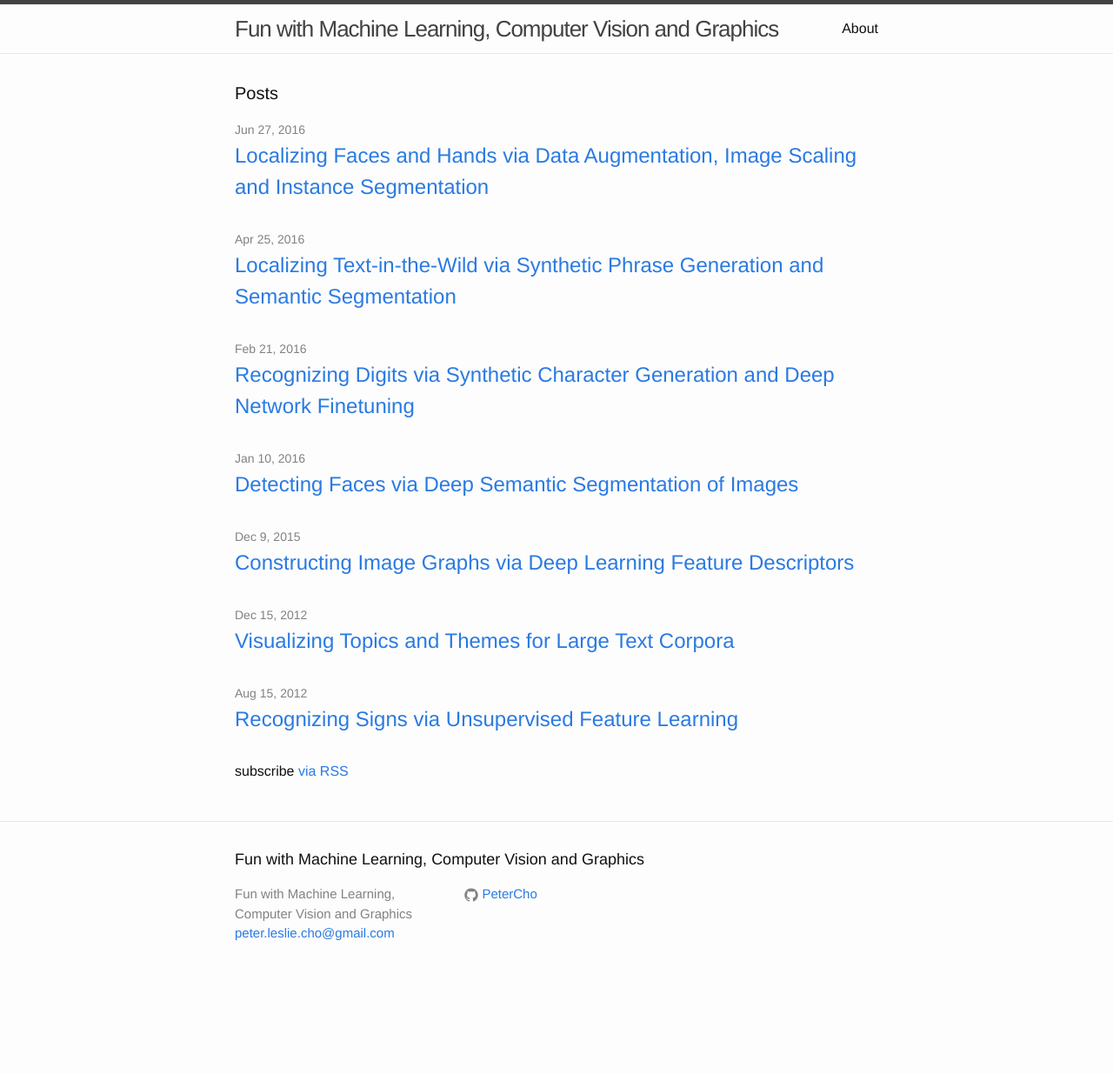
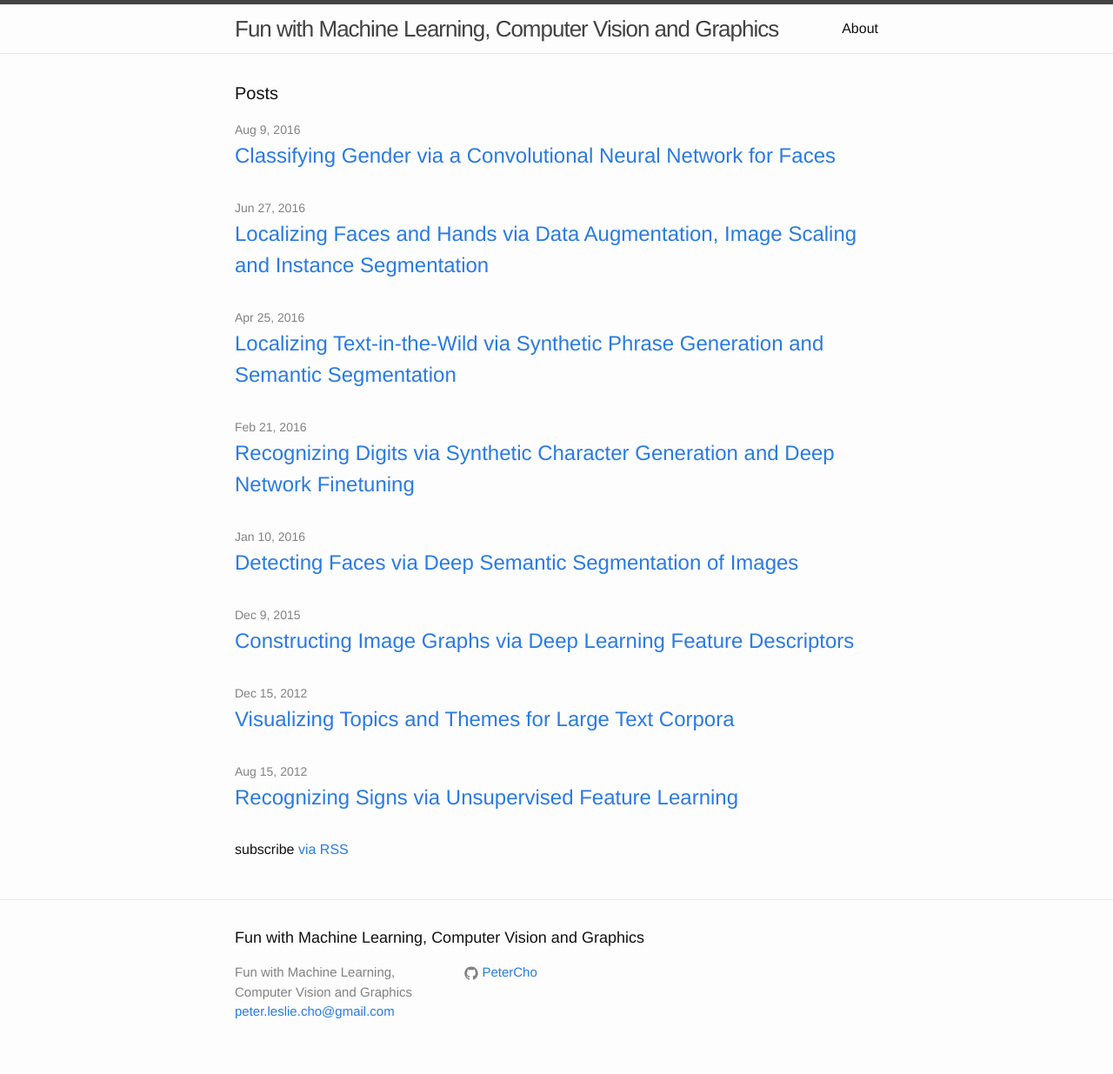
Before and after one commit to PeterCho/blog, a Jekyll site: the page built from index.html, in a window 1280 px wide. Shown: the whole page at 87% size. Built offline with Jekyll 4.4.1, drawn with Linux system fonts in a browser that asks for light colours; before the commit the page ends 1145 px from its top, so only the background shows below that; some of the changed lines change nothing that is shown.

Commit message:
Starting face gender post

```diff
--- a/_config.yml
+++ b/_config.yml
@@ -6,8 +6,8 @@
 # baseurl: "" # the subpath of your site, e.g. /blog/
 # url_github: "http://petercho.github.io" # the base hostname & protocol for your site
 # url_local: "http://127.0.0.1:4000" # the base hostname & protocol for your site
-# url: "http://127.0.0.1:4000" # the base hostname & protocol for your site
-url: "http://petercho.github.io" # the base hostname & protocol for your site
+url: "http://127.0.0.1:4000" # the base hostname & protocol for your site
+# url: "http://petercho.github.io" # the base hostname & protocol for your site
 # twitter_username: jekyllrb
 github_username:  PeterCho
 
--- /dev/null
+++ b/_posts/2016-08-09-cvml.markdown
@@ -0,0 +1,130 @@
+---
+layout: post
+title:  "Classifying Gender via a Convolutional Neural Network for Faces"
+date:   2016-08-09 12:00:00
+categories: Deep Learning
+---
+
+## Gender training data
+
+In an earlier blog post, we presented a first-attempt at face detection via
+deep semantic segmentation [1].  The initial results based upon 3K+
+training images were qualitatively encouraging.  But we noted a number of
+false negative and false positive results generated by our trained network.
+Moreover, two or more faces appearing close together in an image were
+sometimes merged together into a single segmentation region.  We also did
+not quantify the performance of our first-attempt system.  In this blog
+post, we return to the face detection problem and focus upon rectifying
+these earlier shortcomings.
+
+![FaceGender]({{site.url}}/blog/images/face_gender/training/image_03815_crowd_genders_01.png)
+*Fig. X. An image attributed with gender labels.  Purple [cyan]
+bounding boxes enclose female [male] faces.  Yellow bounding boxes mark
+persons for which we were significantly uncertain about their genders.*
+
+![FaceGender]({{site.url}}/blog/images/face_gender/training/training_chips_106x106.png)
+*Fig. X. Representative examples of annotated training images.  Red and
+cyan bounding boxes marking human faces and hands are best seen after
+zooming into these images.*
+
+
+![FaceGender]({{site.url}}/blog/images/face_gender/training/augmented_female_face.png)
+
+![FaceGender]({{site.url}}/blog/images/face_gender/training/augmented_male_face.png)
+*Fig. X. Representative examples of annotated training images.  Red and
+cyan bounding boxes marking human faces and hands are best seen after
+zooming into these images.*
+
+
+![FaceGender]({{site.url}}/blog/images/face_gender/training/non_face_training_samples.png)
+*Fig. X. Representative examples of annotated training images.  Red and
+cyan bounding boxes marking human faces and hands are best seen after
+zooming into these images.*
+
+
+![FaceGender]({{site.url}}/blog/images/face_gender/training/padded_cropped_net.png)
+*Fig. X. Representative examples of annotated training images.  Red and
+cyan bounding boxes marking human faces and hands are best seen after
+zooming into these images.*
+
+
+![FaceGender]({{site.url}}/blog/images/face_gender/training/padded_accuracy_curves.png)
+*Fig. X. Representative examples of annotated training images.  Red and
+cyan bounding boxes marking human faces and hands are best seen after
+zooming into these images.*
+
+
+![FaceGender]({{site.url}}/blog/images/face_gender/results/padded_correct_female_classifications.png)
+*Fig. X. Representative examples of annotated training images.  Red and
+cyan bounding boxes marking human faces and hands are best seen after
+zooming into these images.*
+
+
+![FaceGender]({{site.url}}/blog/images/face_gender/results/padded_correct_male_classifications.png)
+*Fig. X. Representative examples of annotated training images.  Red and
+cyan bounding boxes marking human faces and hands are best seen after
+zooming into these images.*
+
+![FaceGender]({{site.url}}/blog/images/face_gender/results/padded_unsure_classifications.png)
+*Fig. X. Representative examples of annotated training images.  Red and
+cyan bounding boxes marking human faces and hands are best seen after
+zooming into these images.*
+
+
+![FaceGender]({{site.url}}/blog/images/face_gender/results/padded_incorrect_classifications.png)
+*Fig. X. Representative examples of annotated training images.  Red and
+cyan bounding boxes marking human faces and hands are best seen after
+zooming into these images.*
+
+
+![FaceGender]({{site.url}}/blog/images/face_gender/results/good_all_faces.png)
+*Fig. X. Representative examples of annotated training images.  Red and
+cyan bounding boxes marking human faces and hands are best seen after
+zooming into these images.*
+
+![FaceGender]({{site.url}}/blog/images/face_gender/results/good_most_faces.png)
+*Fig. X. Representative examples of annotated training images.  Red and
+cyan bounding boxes marking human faces and hands are best seen after
+zooming into these images.*
+
+![FaceGender]({{site.url}}/blog/images/face_gender/results/OK_faces.png)
+*Fig. X. Representative examples of annotated training images.  Red and
+cyan bounding boxes marking human faces and hands are best seen after
+zooming into these images.*
+
+![FaceGender]({{site.url}}/blog/images/face_gender/results/bad_faces.png)
+*Fig. X. Representative examples of annotated training images.  Red and
+cyan bounding boxes marking human faces and hands are best seen after
+zooming into these images.*
+
+
+
+
+## References
+
+1.  See "Detecting Faces via Deep Semantic Segmentation of Images" post
+dated Jan 20, 2016.
+
+2.  S. Yang, P. Luo, C.C. Loy and X. Tang, "WIDER FACE: A Face Detection
+Benchmark", arXiv: 1511.06523v1 (2015).
+
+3.  D. King, dlib C++ library, http://dlib.net/ml.html.
+
+4.  L.-C. Chen, G. Papandreou, I. Kokkinos, K. Murphy and A.L. Yuille,
+*Semantic Image Segmentation with Deep Convolutional Nets and Fully
+Connected CRFs*, arXiv:1412.7062 (2015).
+
+5.  G. Papandreou, L.-C. Chen, K. Murphy and A. L. Yuille, Weakly and
+semi-supervised learning of a DCNN for semantic image segmentation,
+http://arxiv.org/1502.02734, (2015).
+
+6.  See https://bitbucket.org/deeplab/deeplab-public/
+
+7.  See http://caffe.berkeleyvision.orig.
+
+8.  M. Jaderberg, K. Simonyan, A. Vedaldi and A. Zisserman, *Synthetic Data
+and Artifical Neural Networks for Natural Scene Text Recognition*, arXiv:
+1406.2227v4 (2014).
+
+9.  See "Localizing Text-in-the-Wild via Synthetic Phrase Generation and
+Semantic Segmentation" post dated Apr 25, 2016.
```
Also changed, not shown: images/face_gender/results/padded_correct_female_classifications.png (added), images/face_gender/results/padded_correct_male_classifications.png (added), images/face_gender/results/padded_incorrect_classifications.png (added), images/face_gender/results/padded_unsure_classifications.png (added), images/face_gender/training/augmented_female_face.png (added), images/face_gender/training/augmented_male_face.png (added), images/face_gender/training/image_03815_crowd_genders_01.png (added), images/face_gender/training/non_face_training_samples.png (added), images/face_gender/training/padded_accuracy_curves.png (added), images/face_gender/training/padded_cropped_net.png (added), images/face_gender/training/training_chips_106x106.png (added), 4 other files.
